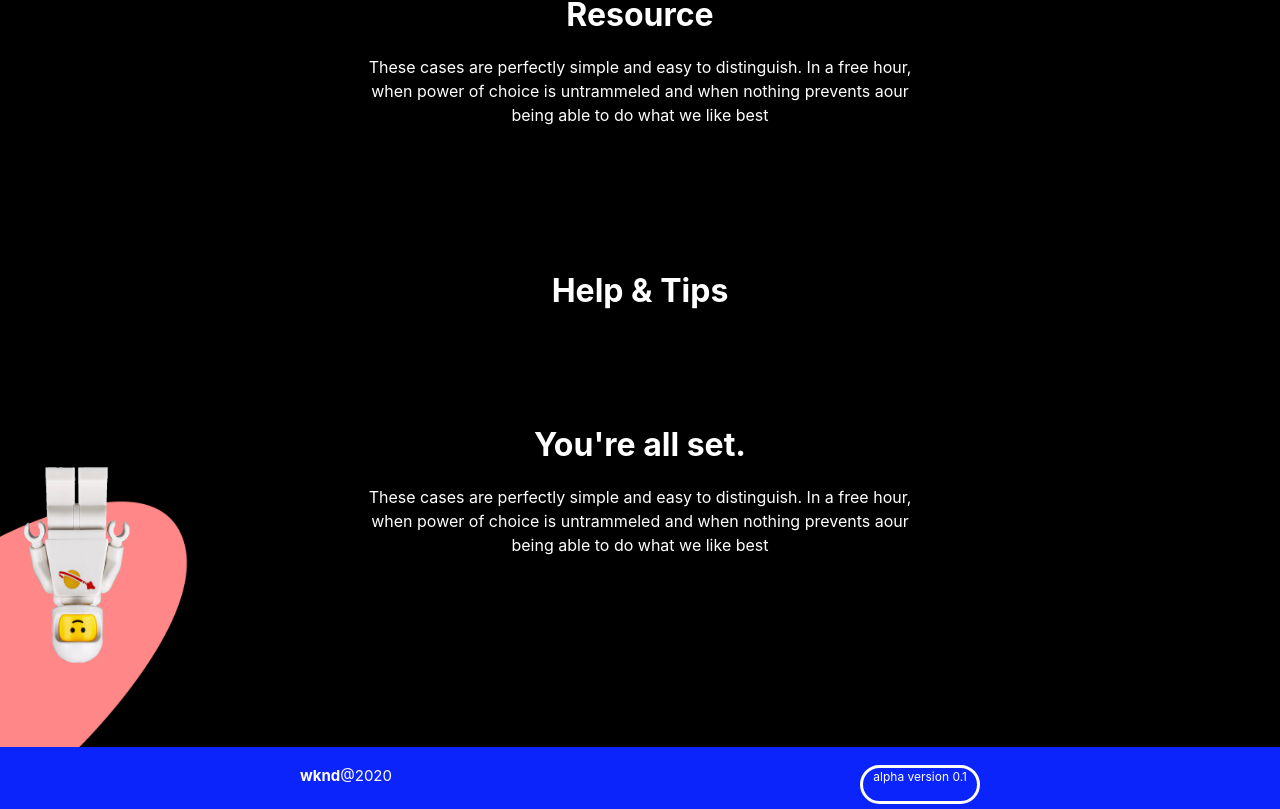
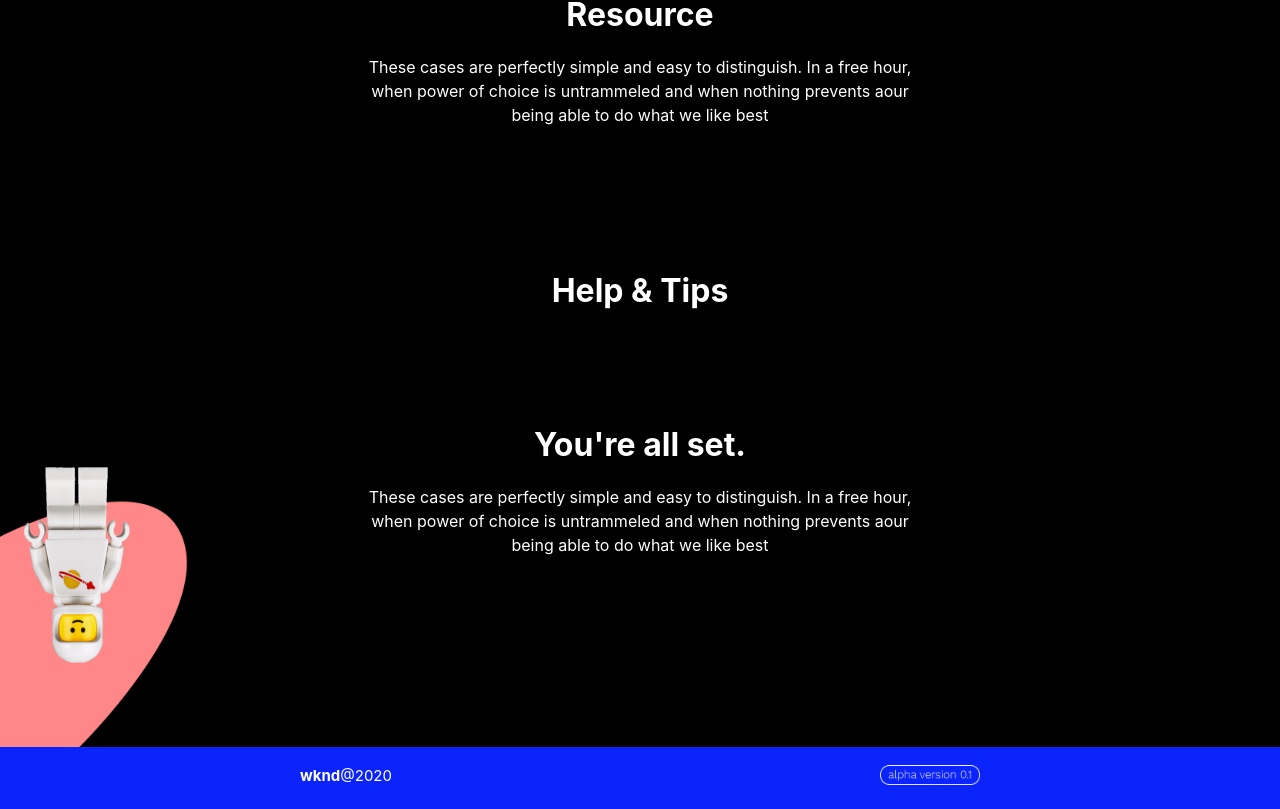
Before and after one commit to Ridwan0126/Project-Weekendinc, a React (Create React App) app: page / in a window 1280 px wide. Shown: the part 1769-2578 px from the top of the page. Built offline with nearby package versions, Linux system fonts and the light colour scheme; no server answers.

Commit message:
Finall-Commit-Project-Weekendinc

```diff
--- a/src/assets/image/index.js
+++ b/src/assets/image/index.js
@@ -4,5 +4,6 @@ import bg1 from "./bg1.png";
 import logos from "./logos.png";
 import animation from "./animation.png";
 import Icon2 from "./icn2.png";
+import Alpha from "./alpha.png";
 
-export { Icon2, Bitmap, bg1, logos, Bitmap1, animation };
+export { Icon2, Bitmap, bg1, logos, Bitmap1, animation, Alpha };
--- a/src/components/Footer/index.js
+++ b/src/components/Footer/index.js
@@ -1,4 +1,5 @@
 import React, { Component } from "react";
+import { Alpha } from "../../assets/image";
 
 class Footer extends Component {
   constructor(props) {
@@ -17,7 +18,15 @@ class Footer extends Component {
               <div>@2020</div>
             </div>
           </div>
-          <div className="cls">alpha version 0.1</div>
+          <div>
+            <img
+              src={Alpha}
+              alt="Girl in a jacket"
+              width="100"
+              height="20"
+              className="img-logo"
+            />
+          </div>
         </footer>
       </div>
     );
```
Also changed, not shown: src/assets/image/alpha.png (added).
